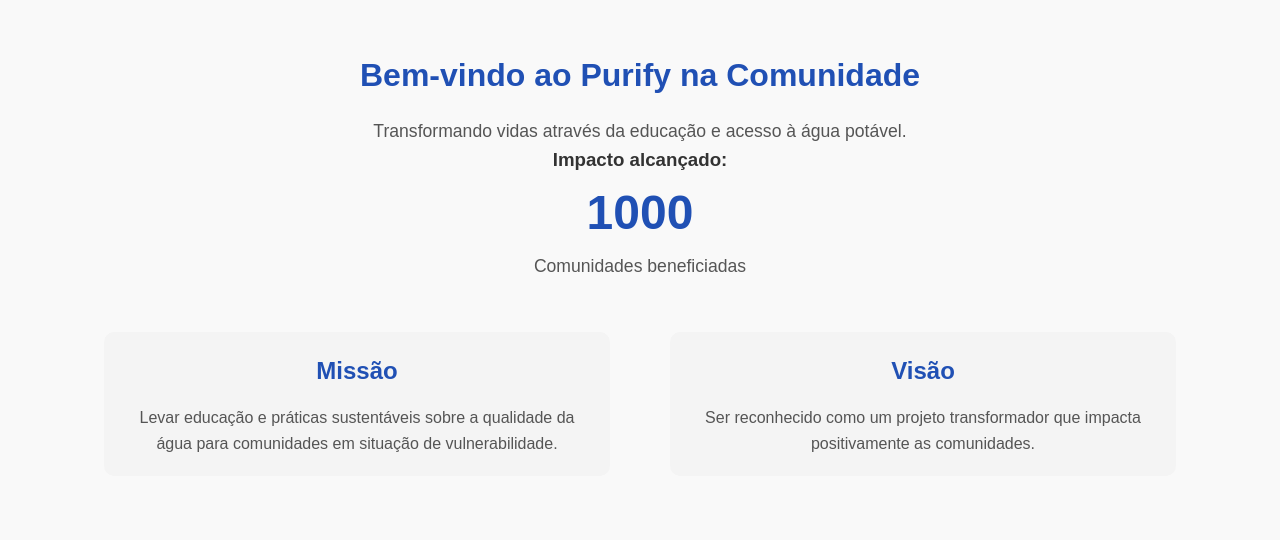
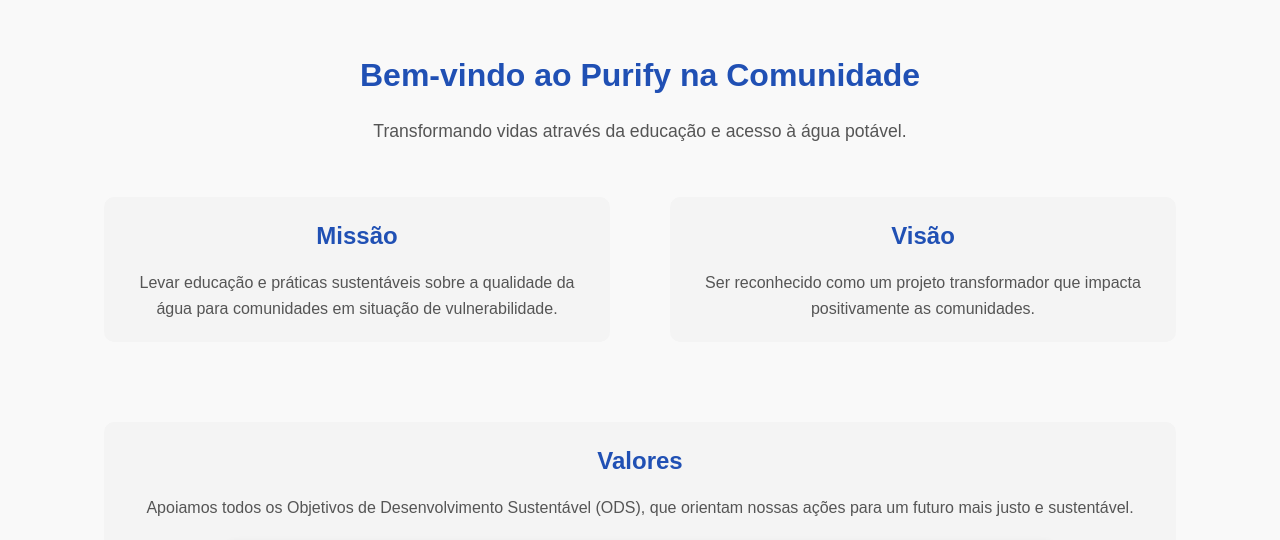
Before and after one commit to ddorea/purify, a plain HTML site: page index.html in a window 1280 px wide. Shown: the part 260-800 px from the top of the page. Drawn offline with Linux system fonts and the light colour scheme.

Commit message:
Update index.html

```diff
--- a/index.html
+++ b/index.html
@@ -29,11 +29,6 @@
         <main class="home">
             <h2 class="fade-in">Bem-vindo ao Purify na Comunidade</h2>
             <p class="fade-in">Transformando vidas através da educação e acesso à água potável.</p>
-            <div>
-                <h3 class="fade-in">Impacto alcançado:</h3>
-                <div class="counter counter-animated" data-target="1000">0</div>
-                <p>Comunidades beneficiadas</p>
-            </div>
         </main>
         <main class="sobre" id="sobre">
             <div class="bloco-container">
@@ -281,7 +276,7 @@
             <div class="impacto-container">
                 <div class="impacto-card">
                     <div class="counter counter-animated" data-target="5000">0</div>
-                    <p>Pessoas impactadas</p>
+                    <p>Contas alcançadas</p>
                 </div>
                 <div class="impacto-card">
                     <div class="counter counter-animated" data-target="20585">0</div>
```
